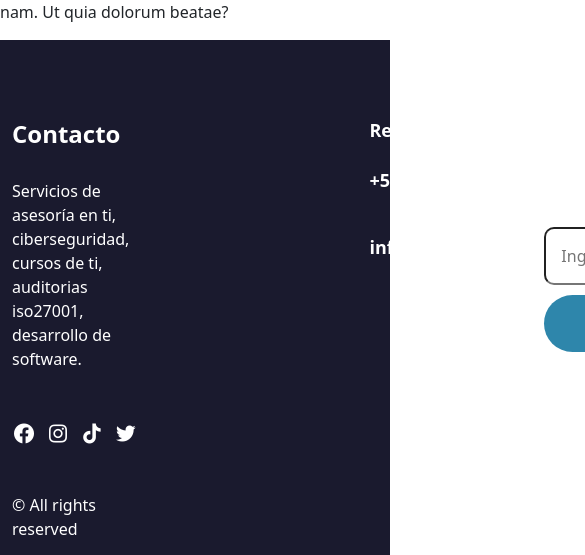
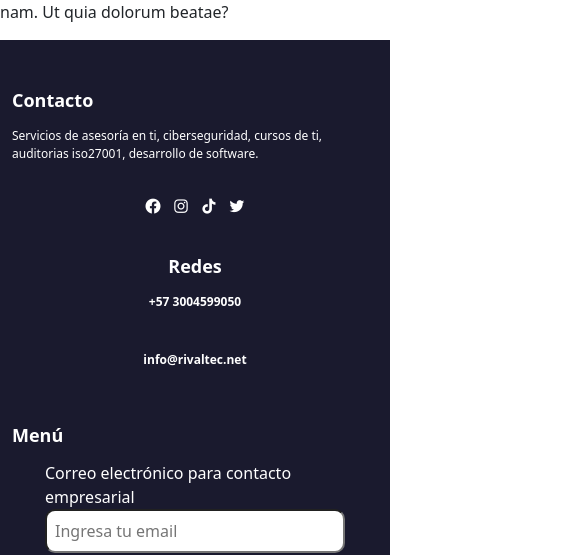
Before and after one commit to david21rios/WorldClock, a React (Vite) app: page / in a window 390 px wide. Shown: the part 291-846 px from the top of the page, 585 px wide, since content can reach past the window. Built offline with nearby package versions, Linux system fonts and the light colour scheme; no server answers.

Commit message:
adaptacion estilos del Footer

```diff
--- a/src/index.css
+++ b/src/index.css
@@ -122,3 +122,98 @@ input{
   margin-bottom: 10px;
   margin-top: 20px;
 }
+
+/* Media Queries para hacer el pie de página responsive */
+@media (max-width: 768px) {
+  .footer__caption {
+    grid-template-columns: 1fr;
+    gap: 10px;
+  }
+
+  .title__footer {
+    font-size: 20px;
+    margin-top: 30px;
+    margin-bottom: 20px;
+  }
+
+  .footer__text {
+    font-size: 14px;
+    padding: 0 10px 20px 0;
+  }
+
+  .socialmedia {
+    justify-content: center;
+  }
+
+  .socialmedia a {
+    font-size: 20px;
+  }
+
+  .redes {
+    font-size: 18px;
+    margin-left: 0;
+    margin-top: 20px;
+    margin-bottom: 20px;
+    text-align: center;
+  }
+
+  .number, .mail {
+    font-size: 18px;
+    margin-left: 0;
+    text-align: center;
+  }
+
+  .newsletter__input {
+    max-width: 100%;
+    padding: 10px;
+  }
+
+  .newsletter__submit {
+    font-size: 14px;
+    padding: 15px 30px;
+  }
+
+  .copy {
+    text-align: center;
+  }
+}
+
+@media (max-width: 480px) {
+  .footer__caption {
+    gap: 5px;
+  }
+
+  .title__footer {
+    font-size: 18px;
+    margin-top: 20px;
+    margin-bottom: 15px;
+  }
+
+  .footer__text {
+    font-size: 12px;
+    padding: 0 5px 15px 0;
+  }
+
+  .socialmedia a {
+    font-size: 18px;
+  }
+
+  .redes {
+    font-size: 18px;
+    margin-top: 15px;
+    margin-bottom: 15px;
+  }
+
+  .number, .mail {
+    font-size: 12px;
+  }
+
+  .newsletter__input {
+    padding: 8px;
+  }
+
+  .newsletter__submit {
+    font-size: 10px;
+    padding: 12px 20px;
+  }
+}
```
